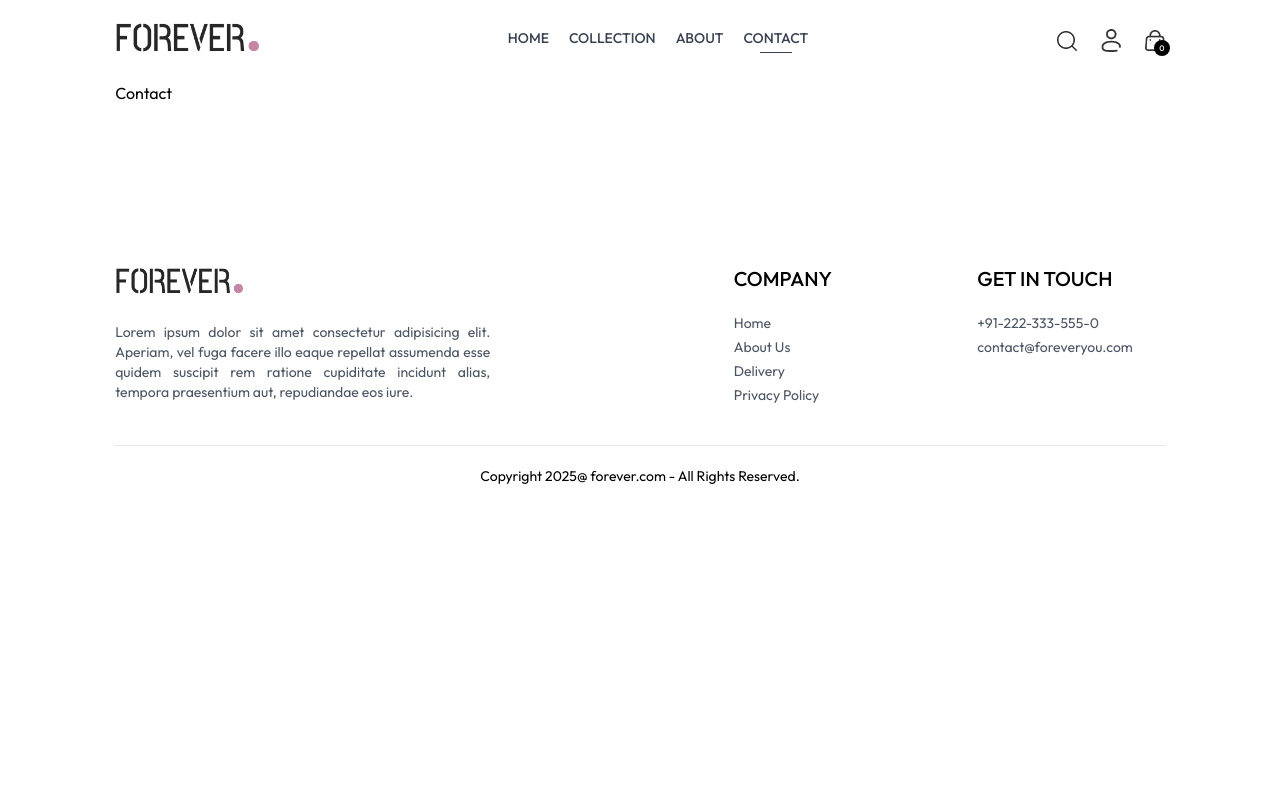
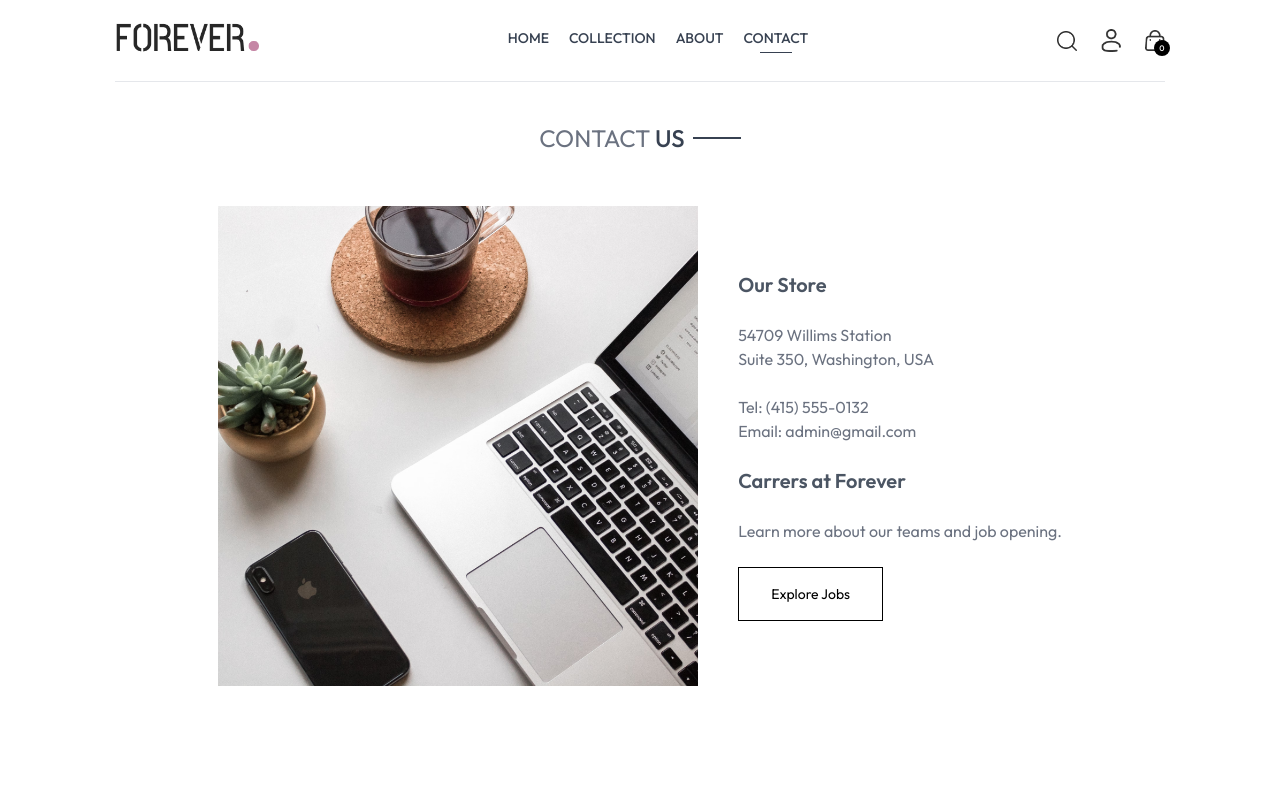
Before and after one commit to ashutosh1506/ecommerce-project, a React app in the folder frontend/: page /contact in a window 1280 px wide. Shown: the top 800 px of the page. Built offline with nearby package versions, Linux system fonts and the light colour scheme; the HTML template or start-up script is replaced by a standard one.

Commit message:
Update Contact.jsx

```diff
--- a/frontend/src/pages/Contact.jsx
+++ b/frontend/src/pages/Contact.jsx
@@ -1,7 +1,43 @@
 import React from "react";
+import Title from "../components/Title";
+import { assets } from "../assets/assets";
+import NewsLetter from "../components/NewsLetter";
 
 const Contact = () => {
-  return <div>Contact</div>;
+  return (
+    <div>
+      <div className="text-center text-2xl pt-10 border-t">
+        <Title text1={"CONTACT"} text2={"US"} />
+      </div>
+
+      <div className="my-10 flex flex-col justify-center md:flex-row gap-10 mb-28">
+        <img
+          src={assets.contact_img}
+          className="w-full md:max-w-[480px]"
+          alt=""
+        />
+        <div className="flex flex-col justify-center items-start gap-6">
+          <p className="font-semibold text-xl text-gray-600">Our Store</p>
+          <p className="text-gray-500">
+            54709 Willims Station <br /> Suite 350, Washington, USA
+          </p>
+          <p className="text-gray-500">
+            Tel: (415) 555-0132 <br /> Email: admin@gmail.com
+          </p>
+          <p className="font-semibold text-xl text-gray-600">
+            Carrers at Forever
+          </p>
+          <p className="text-gray-500">
+            Learn more about our teams and job opening.
+          </p>
+          <button className="border border-black px-8 py-4 text-sm hover:bg-black hover:text-white transition-all duration-500">
+            Explore Jobs
+          </button>
+        </div>
+      </div>
+      <NewsLetter />
+    </div>
+  );
 };
 
 export default Contact;
```
